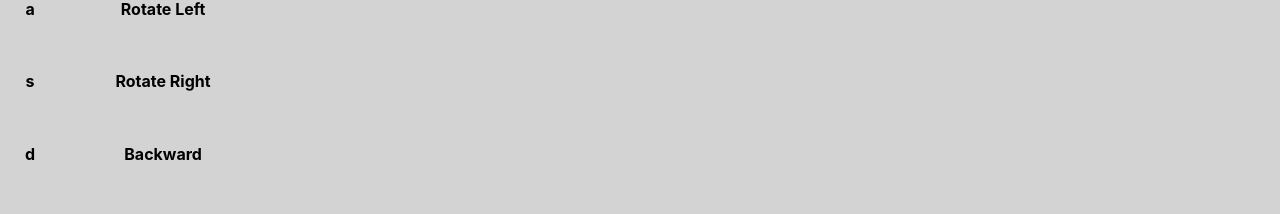
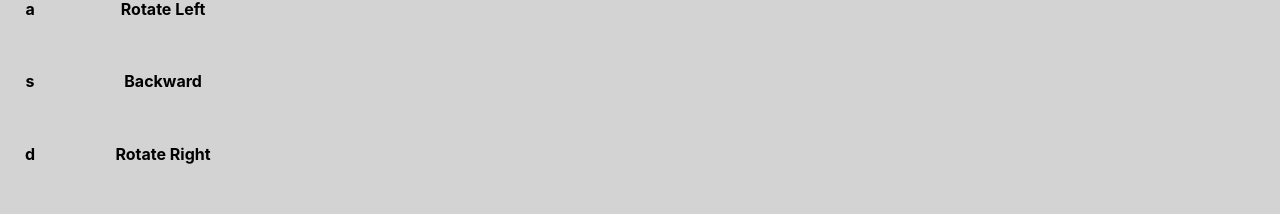
Before and after one commit to Zraxaid/Hack24, a React (Create React App) app in the folder frontend/: page / in a window 1280 px wide. Shown: the part 1906-2120 px from the top of the page. Built offline with nearby package versions, Linux system fonts and the light colour scheme; no server answers.

Commit message:
Fixed type for the keybind for backward and rotate right.

```diff
--- a/frontend/src/App.js
+++ b/frontend/src/App.js
@@ -105,9 +105,9 @@ function App() {
             <h4>a</h4>
             <h4>Rotate Left</h4>
             <h4>s</h4>
+            <h4>Backward</h4>
+            <h4>d</h4>
             <h4>Rotate Right</h4>
-            <h4>d</h4>
-            <h4>Backward</h4>
             <h4>Up</h4>
             <h4>Arm Reach Forward</h4>
             <h4>Down</h4>
```
